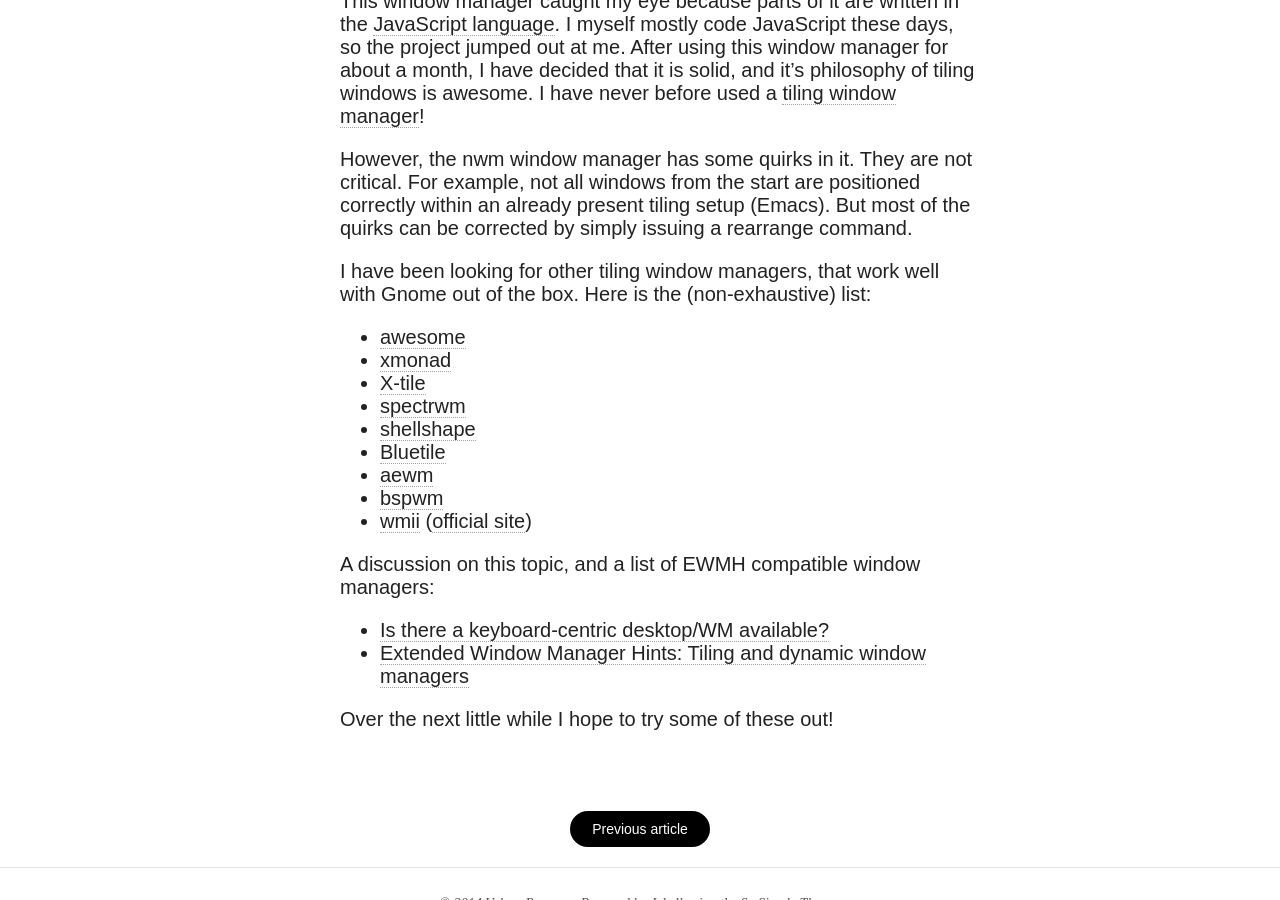
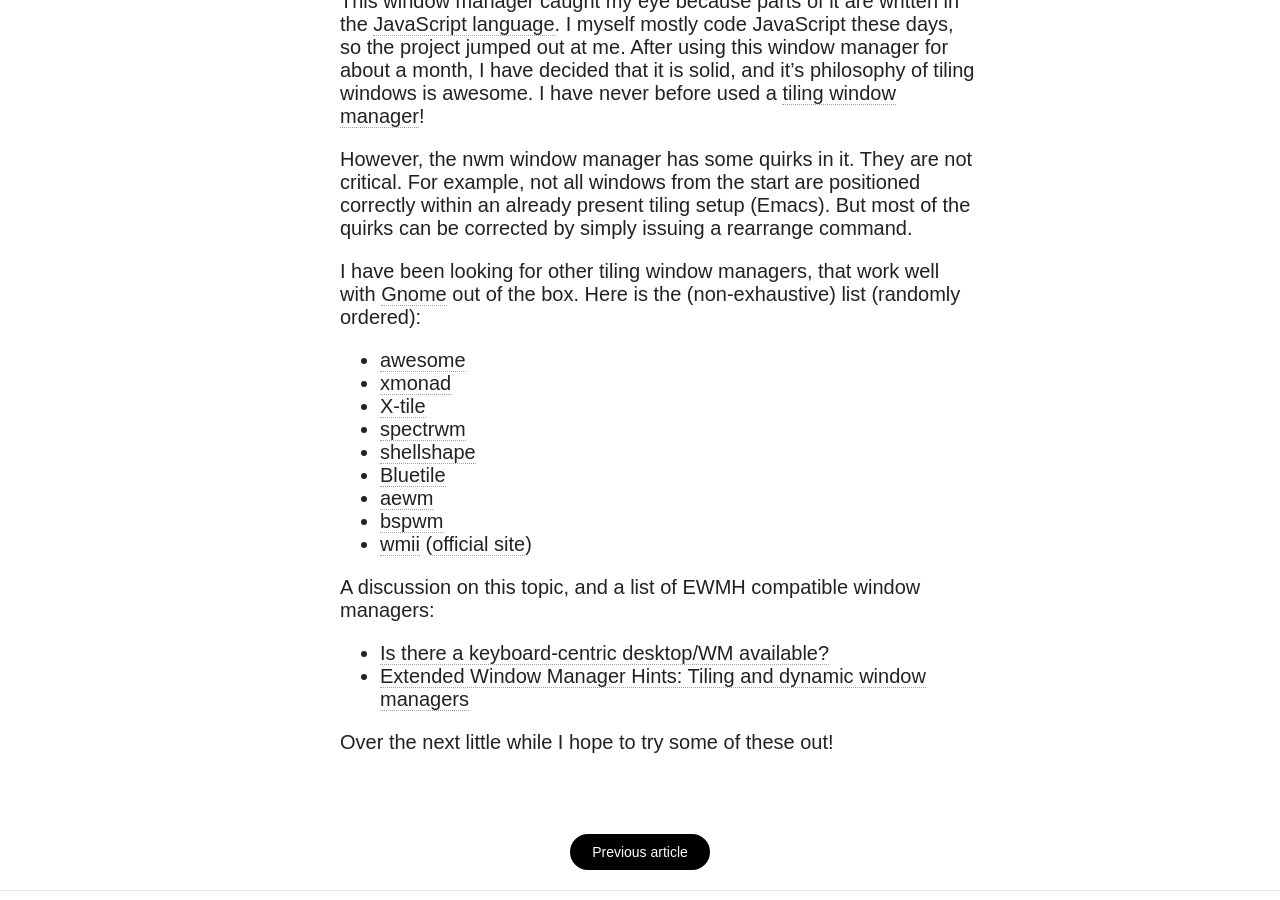
Before and after one commit to valera-rozuvan/nintoku, a Jekyll site: the page built from site/_posts/2014-04-04-tiling-window-managers.markdown, in a window 1280 px wide and 900 px high, scrolled down 854 px. Built offline with Jekyll 4.4.1, drawn with Linux system fonts in a browser that asks for light colours; nearby versions of some CDN libraries.

Commit message:
Updating blog.

```diff
--- a/site/_posts/2014-04-04-tiling-window-managers.markdown
+++ b/site/_posts/2014-04-04-tiling-window-managers.markdown
@@ -29,8 +29,9 @@
 an already present tiling setup (Emacs). But most of the quirks can be corrected
 by simply issuing a rearrange command.
 
-I have been looking for other tiling window managers, that work well with Gnome
-out of the box. Here is the (non-exhaustive) list:
+I have been looking for other tiling window managers, that work well with
+[Gnome](http://en.wikipedia.org/wiki/GNOME) out of the box. Here is the
+(non-exhaustive) list (randomly ordered):
 
 - [awesome](http://awesome.naquadah.org)
 - [xmonad](http://xmonad.org)
@@ -43,6 +44,7 @@
 - [wmii](https://wiki.debian.org/Wmii) ([official site](https://code.google.com/p/wmii))
 
 A discussion on this topic, and a list of EWMH compatible window managers:
+
 - [Is there a keyboard-centric desktop/WM available?](http://askubuntu.com/questions/1844/is-there-a-keyboard-centric-desktop-wm-available)
 - [Extended Window Manager Hints: Tiling and dynamic window managers](http://en.wikipedia.org/wiki/Extended_Window_Manager_Hints#Tiling_and_dynamic_window_managers)
 
```
